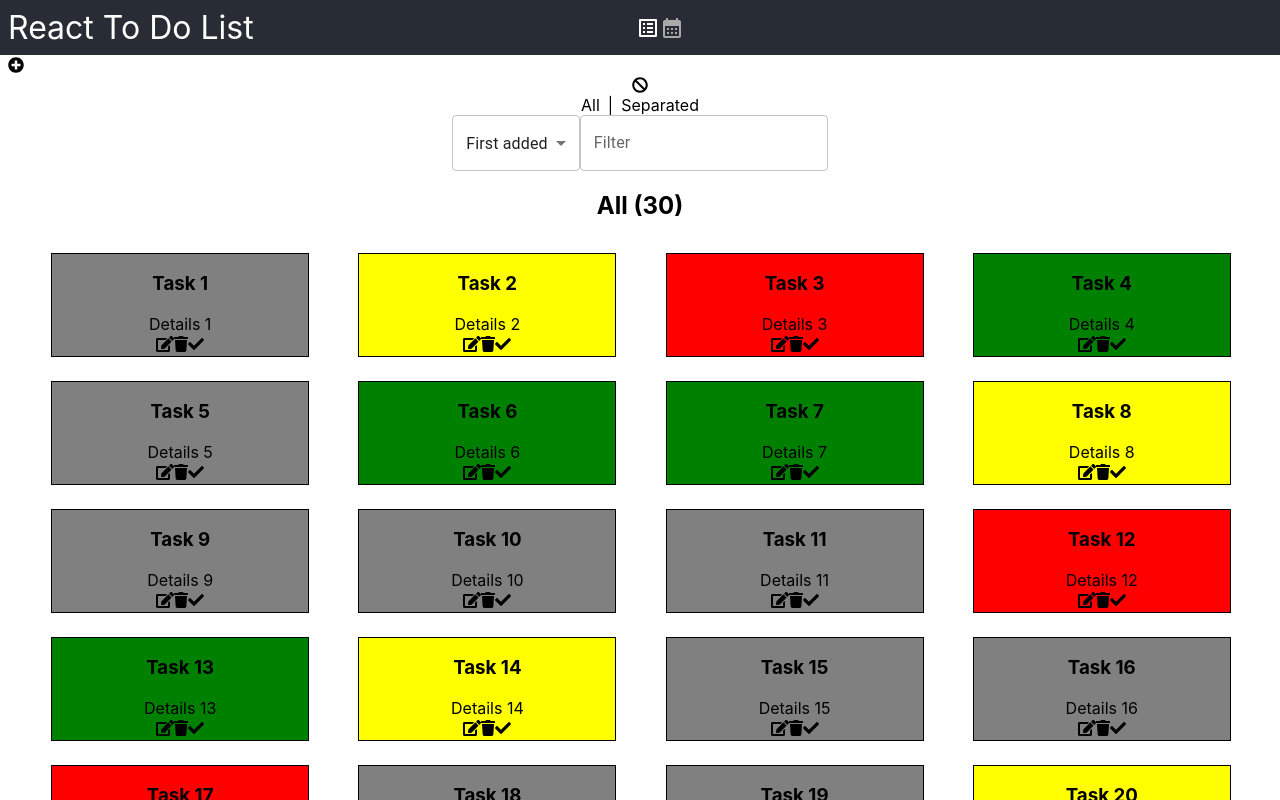
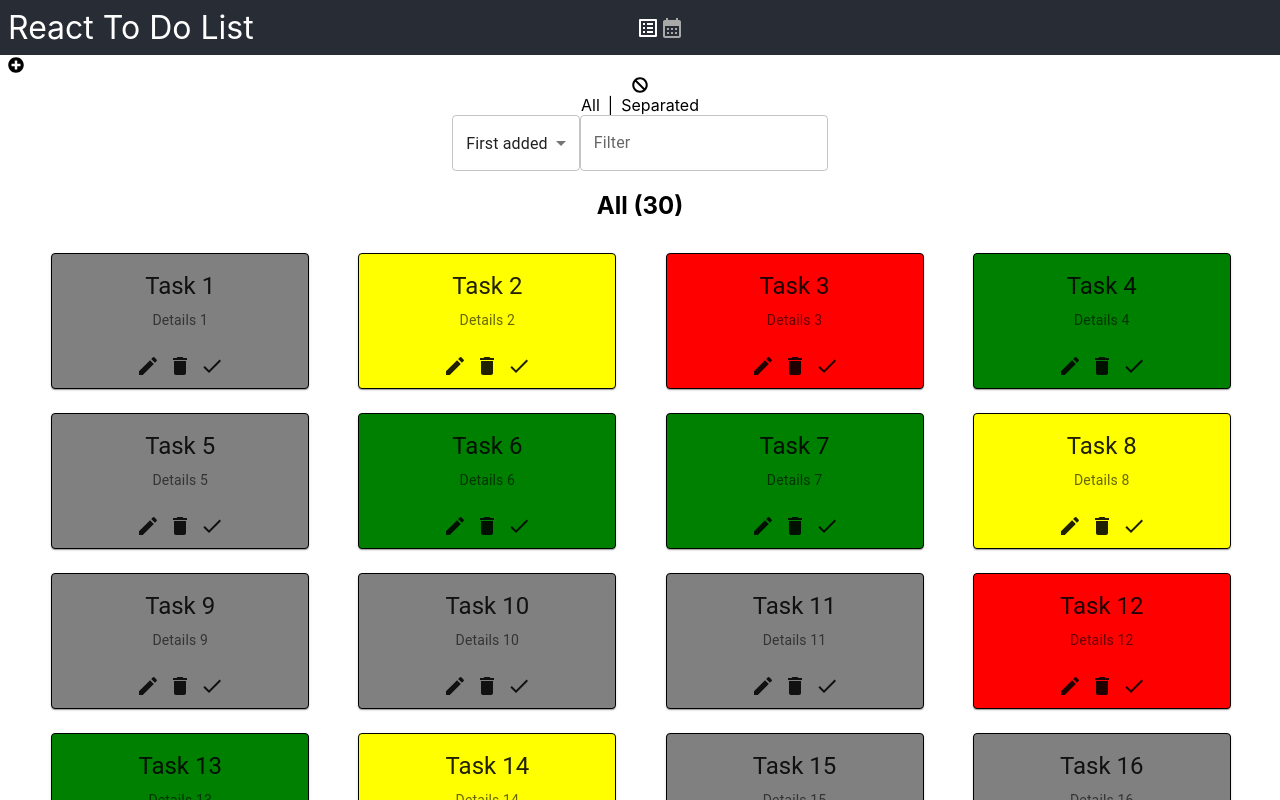
Before and after one commit to Skyrlon/react-todo-list, a React (Create React App) app: page / in a window 1280 px wide. Shown: the top 800 px of the page. Built offline with nearby package versions, Linux system fonts and the light colour scheme.

Commit message:
Make new design for todo with mui

```diff
--- a/src/components/Todo.jsx
+++ b/src/components/Todo.jsx
@@ -1,17 +1,15 @@
-import { FontAwesomeIcon } from "@fortawesome/react-fontawesome";
-import { faEdit, faTrash, faCheck } from "@fortawesome/free-solid-svg-icons";
 import PropTypes from "prop-types";
 import styled from "styled-components";
+import { Card, CardContent, Typography, CardActions } from "@mui/material";
+import DeleteIcon from "@mui/icons-material/Delete";
+import EditIcon from "@mui/icons-material/Edit";
+import CheckIcon from "@mui/icons-material/Check";
 
-const StyledTodo = styled.div`
+const StyledTodo = styled(Card)`
   border: 1px solid black;
   width: 100%;
   height: 100%;
   overflow-wrap: break-word;
-  background-color: ${(props) =>
-    (props.priority === "hight" && "red") ||
-    (props.priority === "medium" && "yellow") ||
-    (props.priority === "low" && "green")};
   &.done {
     background-color: grey;
   }
@@ -27,7 +25,12 @@ const Todo = ({
 }) => {
   return (
     <StyledTodo
-      priority={todo.priority}
+      sx={{
+        backgroundColor:
+          (todo.priority === "hight" && "red") ||
+          (todo.priority === "medium" && "yellow") ||
+          (todo.priority === "low" && "green"),
+      }}
       className={todo.completed ? " done" : ""}
     >
       {showCheckBoxes && (
@@ -36,29 +39,37 @@ const Todo = ({
           onChange={(e) => selectedToBeDeleted(e.target.checked, todo.id)}
         />
       )}
-      <h3>{todo.title}</h3>
-      <div>{todo.details}</div>
-      <FontAwesomeIcon
-        icon={faEdit}
+      <CardContent>
+        <Typography gutterBottom variant="h5" component="div">
+          {todo.title}
+        </Typography>
+        <Typography variant="body2" color="text.secondary">
+          {todo.details}
+        </Typography>
+      </CardContent>
+
+      <CardActions
+        sx={{ display: "flex", flexDirection: "row", justifyContent: "center" }}
+      >
+        <EditIcon
           onClick={(e) => {
             e.stopPropagation();
             onEdit();
           }}
         />
-      <FontAwesomeIcon
-        icon={faTrash}
+        <DeleteIcon
           onClick={(e) => {
             e.stopPropagation();
             onDelete();
           }}
         />
-      <FontAwesomeIcon
-        icon={faCheck}
+        <CheckIcon
           onClick={(e) => {
             e.stopPropagation();
             onComplete();
           }}
         />
+      </CardActions>
     </StyledTodo>
   );
 };
```
Lines whose indentation alone changed are shown as unchanged.
